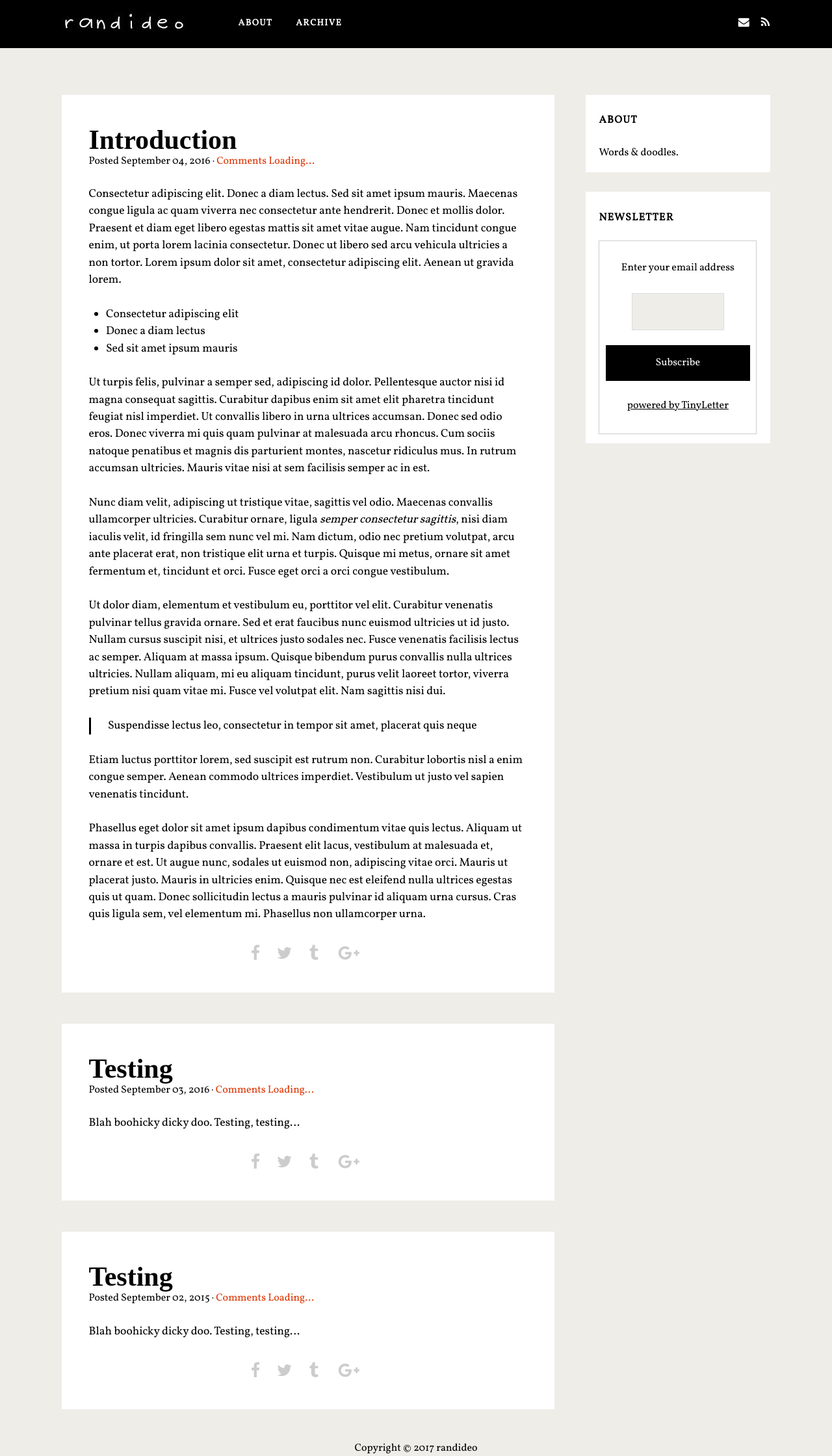
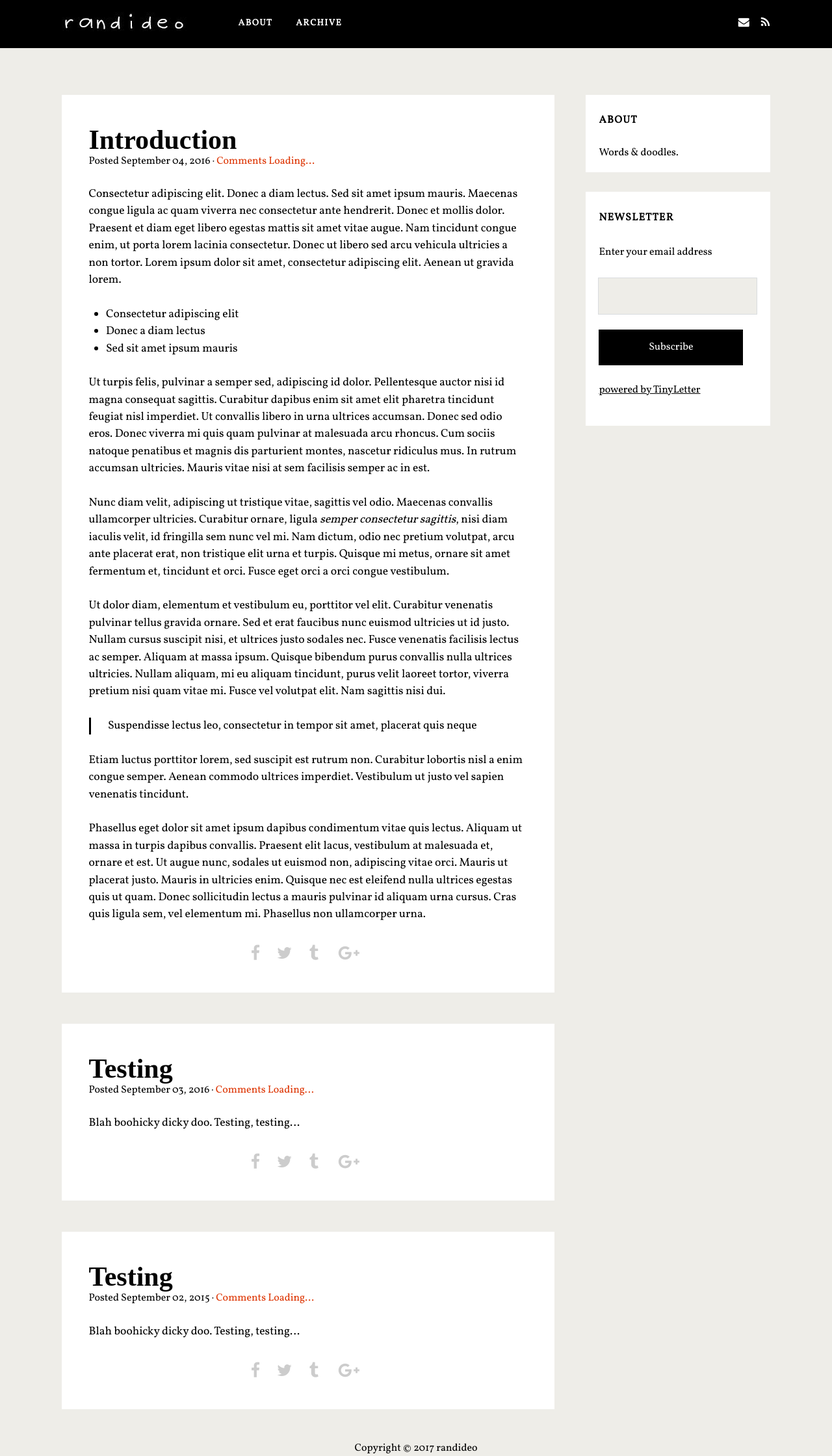
Before and after one commit to randideo/randideo.github.io, a Jekyll site: the page built from index.html, in a window 1280 px wide. Shown: the whole page at 65% size. Built offline with Jekyll 4.4.1, drawn with Linux system fonts in a browser that asks for light colours; nearby versions of some CDN libraries; some web fonts are replaced; comment, search, counter and statistics services are not loaded.

Commit message:
Update sidebar.html

```diff
--- a/_includes/sidebar.html
+++ b/_includes/sidebar.html
@@ -7,9 +7,9 @@
 Words & doodles.
         </div></div>
 
-      <div class='widget HTML' data-version='1' id='HTML3'><h2 class='title'>Newsletter</h2>
+       <div class='widget HTML' data-version='1' id='HTML3'><h2 class='title'>Newsletter</h2>
     <div class='widget-content'>
-         <form style="border:1px solid #ccc;padding:3px;text-align:center;" action="https://tinyletter.com/randideo" method="post" target="popupwindow" onsubmit="window.open('https://tinyletter.com/randideo', 'popupwindow', 'scrollbars=yes,width=800,height=600');return true"><p><label for="tlemail">Enter your email address</label></p><p><input type="text" style="width:140px" name="email" id="tlemail" /></p><input type="hidden" value="1" name="embed"/><input type="submit" value="Subscribe" /><p><a href="https://tinyletter.com" target="_blank">powered by TinyLetter</a></p></form>
+         <form action="https://tinyletter.com/randideo" method="post" target="popupwindow" onsubmit="window.open('https://tinyletter.com/randideo', 'popupwindow', 'scrollbars=yes,width=800,height=600');return true"><p><label for="tlemail">Enter your email address</label></p><p><input type="text" style="width:100%" name="email" id="tlemail" /></p><input type="hidden" value="1" name="embed"/><input type="submit" value="Subscribe" /><p><a href="https://tinyletter.com" target="_blank">powered by TinyLetter</a></p></form>
           </div></div>
 
 <div>
```
